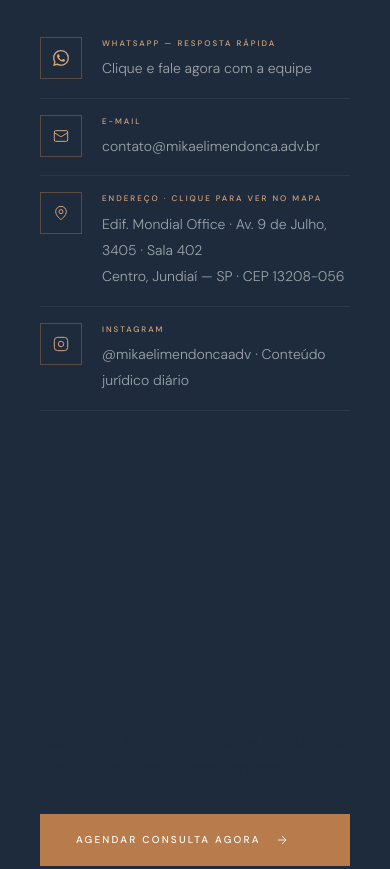
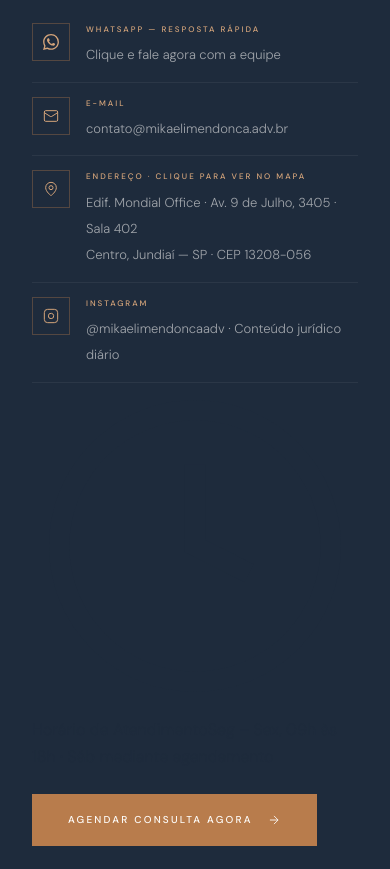
Before and after one commit to melquisedequenova-AI/mikaeli-mendonca-adv, a plain HTML site: page index.html in a window 390 px wide. Shown: the part 9920-10789 px from the top of the page. Drawn offline with Linux system fonts and the light colour scheme.

Commit message:
fix: contato — grid 1fr1fr + align-items:start, mapa claro (sem filtro escuro), remove r/reveal dos ci, espaço eliminado

```diff
--- a/index.html
+++ b/index.html
@@ -203,24 +203,24 @@ header.stuck { padding: 16px 56px; background: rgba(255,255,255,.97); backdrop-f
 
 /* ── CONTATO ── */
 #contato { background: var(--ink); padding: 0; }
-.contact-g { display: flex; flex-direction: column; }
-.contact-info { padding: 80px 80px 56px; display: flex; flex-direction: column; justify-content: center; max-width: 900px; }
+.contact-g { display: grid; grid-template-columns: 1fr 1fr; align-items: start; }
+.contact-info { padding: 72px 64px; }
 .contact-info .sl span { color: var(--copper-l); }
 .contact-info .sl-r { background: var(--copper-l); }
-.contact-info .st { color: var(--sand-2); margin-bottom: 40px; }
-.citems { list-style: none; display: grid; grid-template-columns: 1fr 1fr; gap: 0 40px; }
-.ci { display: flex; gap: 20px; align-items: flex-start; padding: 16px 0; border-bottom: 1px solid rgba(253,252,250,.06); text-decoration: none; color: inherit; transition: opacity .3s; }
+.contact-info .st { color: var(--sand-2); margin-bottom: 32px; }
+.citems { list-style: none; }
+.ci { display: flex; gap: 16px; align-items: flex-start; padding: 14px 0; border-bottom: 1px solid rgba(253,252,250,.06); text-decoration: none; color: inherit; transition: opacity .3s; }
 .ci:hover { opacity: .7; }
-.ci-icon { width: 42px; height: 42px; flex-shrink: 0; border: 1px solid rgba(184,124,76,.4); display: flex; align-items: center; justify-content: center; color: var(--copper-l); }
+.ci-icon { width: 38px; height: 38px; flex-shrink: 0; border: 1px solid rgba(184,124,76,.35); display: flex; align-items: center; justify-content: center; color: var(--copper-l); }
 .ci-icon svg { width: 16px; height: 16px; }
 .ci-lbl { font-size: 8px; font-weight: 500; letter-spacing: .25em; text-transform: uppercase; color: var(--copper-l); display: block; margin-bottom: 5px; }
-.ci-val { font-size: 14px; color: rgba(253,252,250,.58); }
-.contact-cta { margin-top: 32px; display: inline-flex; align-items: center; gap: 14px; background: var(--copper); color: var(--linen); text-decoration: none; font-size: 10px; font-weight: 500; letter-spacing: .22em; text-transform: uppercase; padding: 18px 36px; position: relative; overflow: hidden; }
+.ci-val { font-size: 13px; color: rgba(253,252,250,.58); }
+.contact-cta { margin-top: 24px; display: inline-flex; align-items: center; gap: 14px; background: var(--copper); color: var(--linen); text-decoration: none; font-size: 10px; font-weight: 500; letter-spacing: .22em; text-transform: uppercase; padding: 18px 36px; position: relative; overflow: hidden; }
 .contact-cta::before { content: ''; position: absolute; inset: 0; background: var(--copper-l); transform: translateX(-101%); transition: transform .45s var(--ease); }
 .contact-cta:hover::before { transform: translateX(0); }
 .contact-cta span, .contact-cta svg { position: relative; z-index: 1; }
-.contact-map { position: relative; height: 320px; background: var(--ink-2); width: 100%; }
-.contact-map iframe { position: absolute; inset: 0; width: 100%; height: 100%; border: none; filter: grayscale(100%) invert(92%) contrast(.88) brightness(.62) sepia(15%); opacity: .8; }
+.contact-map { position: relative; min-height: 100%; background: var(--ink-2); }
+.contact-map iframe { position: absolute; inset: 0; width: 100%; height: 100%; border: none; filter: grayscale(40%) contrast(.9) brightness(.85) saturate(.8); opacity: 1; }
 
 /* ── SOCIALS / FOOTER ── */
 .sbar { background: var(--ink-2); padding: 36px 0; border-top: 1px solid rgba(253,252,250,.06); display: flex; align-items: center; justify-content: center; gap: 14px; }
@@ -272,10 +272,9 @@ footer { background: var(--ink); border-top: 1px solid rgba(253,252,250,.05); pa
   .prem-hd { flex-direction: column; gap: 24px; }
   .prem-sub { text-align: left; }
   .awards-g { grid-template-columns: repeat(3, 1fr); }
-  .contact-g { flex-direction: column; }
-  .contact-info { padding: 60px 40px 48px; max-width: 100%; }
-  .contact-map { height: 280px; min-height: unset; }
-  .citems { grid-template-columns: 1fr; }
+  .contact-g { grid-template-columns: 1fr; }
+  .contact-info { padding: 56px 32px 40px; }
+  .contact-map { min-height: 260px; }
   footer { flex-direction: column; align-items: center; text-align: center; padding: 40px 24px; }
   .f-oab { text-align: center; }
 }
@@ -818,28 +817,28 @@ footer { background: var(--ink); border-top: 1px solid rgba(253,252,250,.05); pa
       <div class="sl r"><div class="sl-r"></div><span>Fale com a Dra. Mikaeli</span></div>
       <h2 class="st r d1">Seu caso merece<br><em>atenção agora</em></h2>
       <ul class="citems">
-        <a href="https://wa.me/5511969386036" class="ci r d1" target="_blank" rel="noopener">
+        <a href="https://wa.me/5511969386036" class="ci" target="_blank" rel="noopener">
           <div class="ci-icon"><svg viewBox="0 0 24 24" fill="currentColor"><path d="M17.472 14.382c-.297-.149-1.758-.867-2.03-.967-.273-.099-.471-.148-.67.15-.197.297-.767.966-.94 1.164-.173.199-.347.223-.644.075-.297-.15-1.255-.463-2.39-1.475-.883-.788-1.48-1.761-1.653-2.059-.173-.297-.018-.458.13-.606.134-.133.298-.347.446-.52.149-.174.198-.298.298-.497.099-.198.05-.371-.025-.52-.075-.149-.669-1.612-.916-2.207-.242-.579-.487-.5-.669-.51-.173-.008-.371-.01-.57-.01-.198 0-.52.074-.792.372-.272.297-1.04 1.016-1.04 2.479 0 1.462 1.065 2.875 1.213 3.074.149.198 2.096 3.2 5.077 4.487.709.306 1.262.489 1.694.625.712.227 1.36.195 1.871.118.571-.085 1.758-.719 2.006-1.413.248-.694.248-1.289.173-1.413-.074-.124-.272-.198-.57-.347m-5.421 7.403h-.004a9.87 9.87 0 01-5.031-1.378l-.361-.214-3.741.982.998-3.648-.235-.374a9.86 9.86 0 01-1.51-5.26c.001-5.45 4.436-9.884 9.888-9.884 2.64 0 5.122 1.03 6.988 2.898a9.825 9.825 0 012.893 6.994c-.003 5.45-4.437 9.884-9.885 9.884m8.413-18.297A11.815 11.815 0 0012.05 0C5.495 0 .16 5.335.157 11.892c0 2.096.547 4.142 1.588 5.945L.057 24l6.305-1.654a11.882 11.882 0 005.683 1.448h.005c6.554 0 11.89-5.335 11.893-11.893a11.821 11.821 0 00-3.48-8.413Z"/></svg></div>
           <div><span class="ci-lbl">WhatsApp — Resposta Rápida</span><span class="ci-val">Clique e fale agora com a equipe</span></div>
         </a>
-        <a href="mailto:contato@mikaelimendonca.adv.br" class="ci r d2">
+        <a href="mailto:contato@mikaelimendonca.adv.br" class="ci">
           <div class="ci-icon"><svg viewBox="0 0 24 24" fill="none" stroke="currentColor" stroke-width="1.5"><rect width="20" height="16" x="2" y="4" rx="2"/><path d="m22 7-8.97 5.7a1.94 1.94 0 01-2.06 0L2 7"/></svg></div>
           <div><span class="ci-lbl">E-mail</span><span class="ci-val">contato@mikaelimendonca.adv.br</span></div>
         </a>
-        <a href="https://www.google.com/maps/place//data=!4m2!3m1!1s0x94cf27ae9c69f6ef:0xc275c40946e4b77e" class="ci r d3" target="_blank" rel="noopener">
+        <a href="https://www.google.com/maps/place//data=!4m2!3m1!1s0x94cf27ae9c69f6ef:0xc275c40946e4b77e" class="ci" target="_blank" rel="noopener">
           <div class="ci-icon"><svg viewBox="0 0 24 24" fill="none" stroke="currentColor" stroke-width="1.5"><path d="M20 10c0 6-8 12-8 12s-8-6-8-12a8 8 0 0116 0Z"/><circle cx="12" cy="10" r="3"/></svg></div>
           <div><span class="ci-lbl">Endereço · Clique para ver no mapa</span><span class="ci-val">Edif. Mondial Office · Av. 9 de Julho, 3405 · Sala 402<br>Centro, Jundiaí — SP · CEP 13208-056</span></div>
         </a>
-        <a href="https://www.instagram.com/mikaelimendoncaadv/" class="ci r d4" target="_blank" rel="noopener">
+        <a href="https://www.instagram.com/mikaelimendoncaadv/" class="ci" target="_blank" rel="noopener">
           <div class="ci-icon"><svg viewBox="0 0 24 24" fill="none" stroke="currentColor" stroke-width="1.5"><rect width="20" height="20" x="2" y="2" rx="5"/><path d="M16 11.37A4 4 0 1112.63 8 4 4 0 0116 11.37z"/><line x1="17.5" x2="17.51" y1="6.5" y2="6.5"/></svg></div>
           <div><span class="ci-lbl">Instagram</span><span class="ci-val">@mikaelimendoncaadv · Conteúdo jurídico diário</span></div>
         </a>
-        <div class="horario-item r d4">
+        <div class="horario-item">
           <div class="horario-icon"><svg viewBox="0 0 24 24" fill="none" stroke="currentColor" stroke-width="1.5"><circle cx="12" cy="12" r="10"/><path d="M12 6v6l4 2"/></svg></div>
           <div><span class="horario-lbl">Horário de Atendimento</span><span class="horario-val">Seg – Sex, 09h às 18h · Sáb mediante agendamento</span></div>
         </div>
       </ul>
-      <a href="https://wa.me/5511969386036" class="contact-cta r d4" target="_blank" rel="noopener">
+      <a href="https://wa.me/5511969386036" class="contact-cta" target="_blank" rel="noopener">
         <span>Agendar consulta agora</span>
         <svg width="14" height="14" viewBox="0 0 24 24" fill="none" stroke="currentColor" stroke-width="1.5"><path d="M5 12h14M12 5l7 7-7 7"/></svg>
       </a>
```
